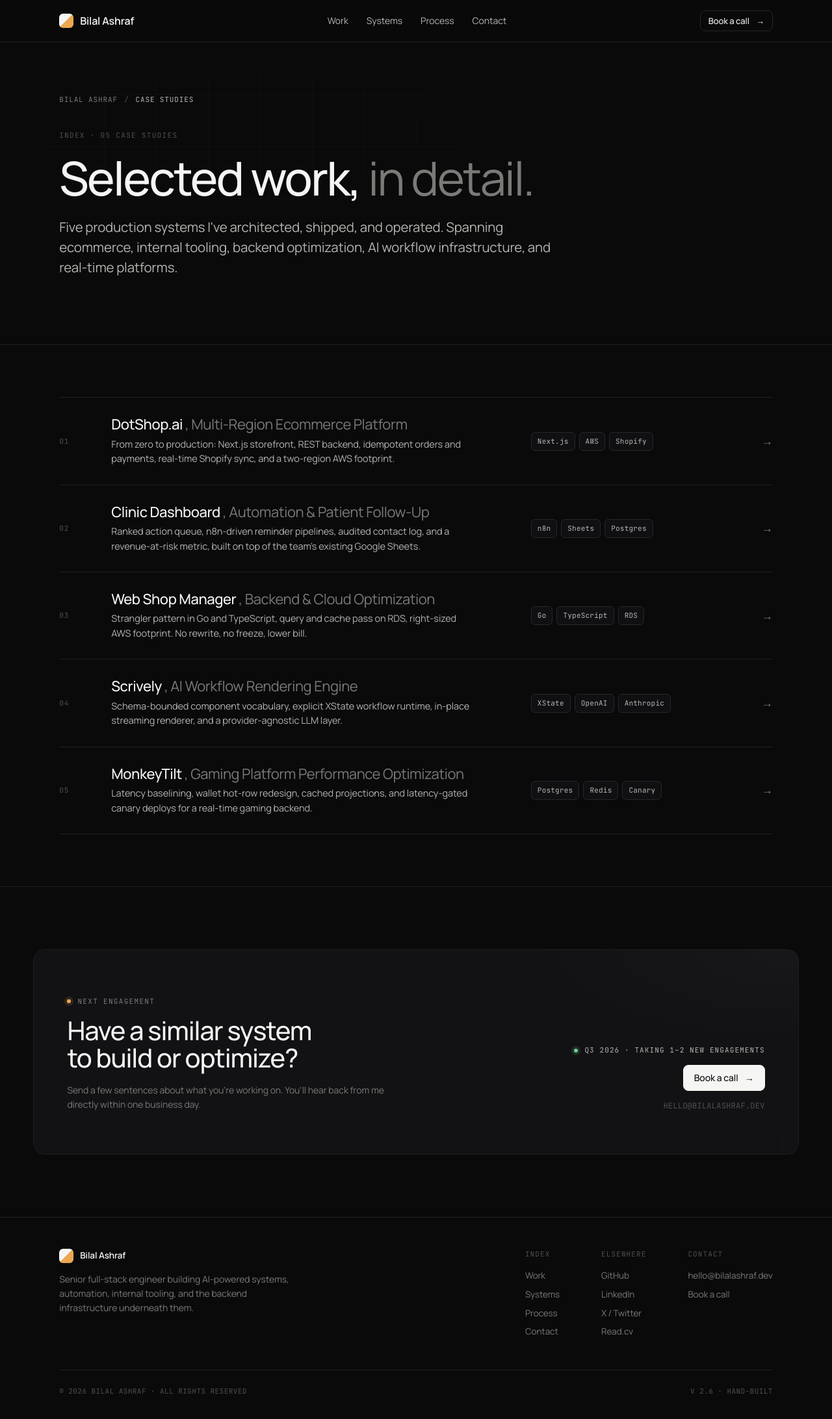
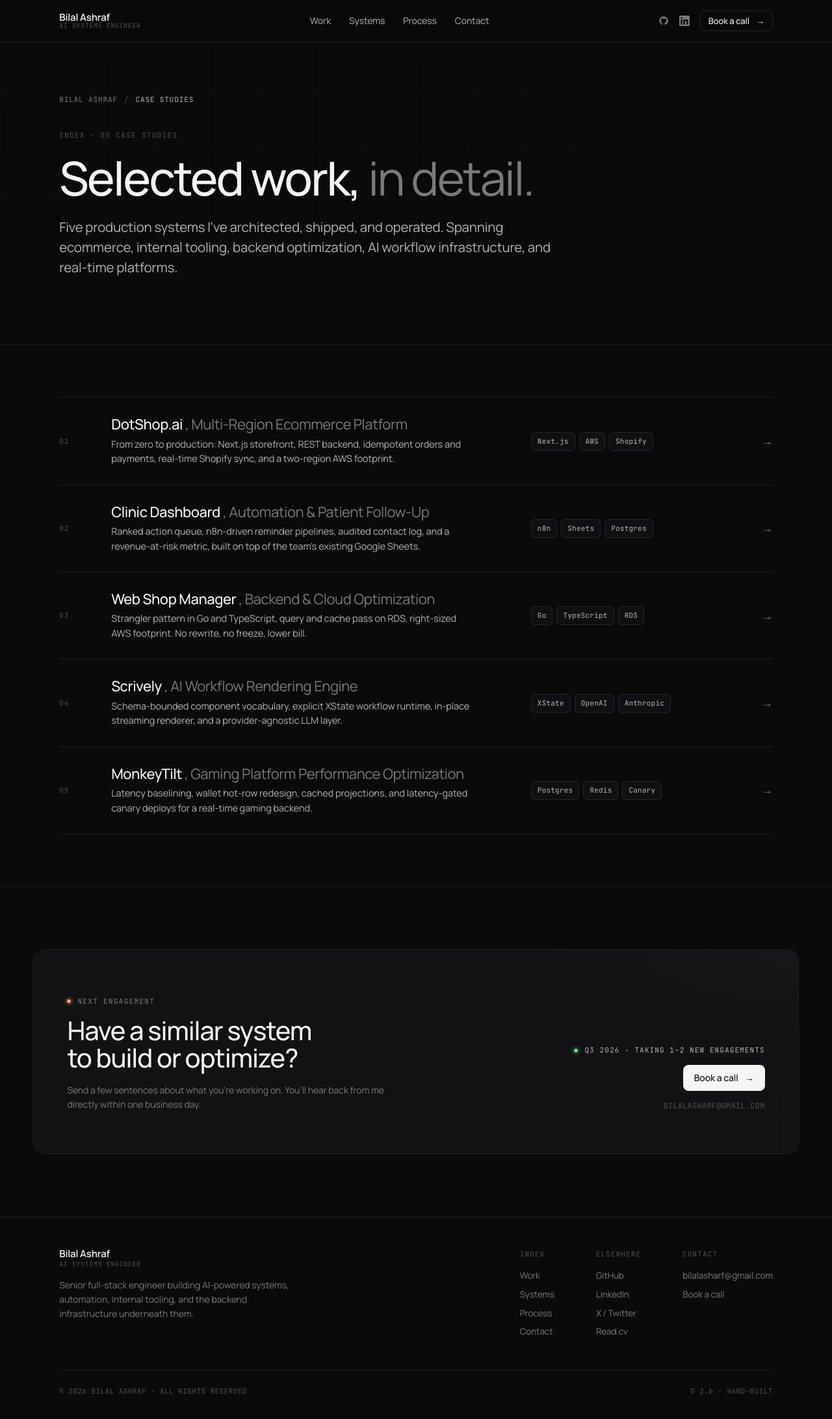
Before and after one commit to billalaashraf/bilal-portfolio, a Next.js app: page /case-studies in a window 1280 px wide. Shown: the top 2184 px of the page at 65% size. Built offline with nearby package versions, Linux system fonts and the light colour scheme.

Commit message:
Rebrand nav/footer, update contact details, add social links

```diff
--- a/app/_components/CTA.tsx
+++ b/app/_components/CTA.tsx
@@ -65,7 +65,7 @@
           </span>
           <a href="https://calendly.com/billalaashraf/1-1-with-bilal" target="_blank" rel="noopener noreferrer" className="btn primary">Book a call <span className="arr">→</span></a>
           <span style={{ fontFamily: "var(--mono)", fontSize: 12, letterSpacing: "0.02em", textTransform: "uppercase", color: "var(--fg-4)" }}>
-            hello@bilalashraf.dev
+            bilalasharf@gmail.com
           </span>
         </div>
       </div>
--- a/app/_components/Footer.tsx
+++ b/app/_components/Footer.tsx
@@ -1,5 +1,5 @@
 interface FooterProps {
-  /** Prepended to anchor hrefs — pass "/" when rendering on a sub-page */
+  /** Prepended to anchor hrefs. Pass "/" when rendering on a sub-page. */
   prefix?: string;
 }
 
@@ -8,19 +8,21 @@
     <footer style={{ borderTop: "1px solid var(--line)", padding: "48px 0 56px", color: "var(--fg-3)", fontSize: 13.5 }}>
       <div className="wrap">
         <div style={{ display: "flex", justifyContent: "space-between", alignItems: "flex-start", gap: 32, flexWrap: "wrap" }}>
+
+          {/* Brand — text only, no mark */}
           <div>
-            <a href={prefix || "/"} style={{ display: "flex", alignItems: "center", gap: 10, fontWeight: 600, letterSpacing: "-0.01em", color: "var(--fg)" }}>
-              <span
-                aria-hidden="true"
-                style={{
-                  width: 22, height: 22, borderRadius: 6,
-                  background: "linear-gradient(135deg, var(--fg) 0 50%, transparent 50% 100%), var(--accent)",
-                  display: "block", flexShrink: 0,
-                }}
-              />
-              Bilal Ashraf
+            <a
+              href={prefix || "/"}
+              style={{ display: "flex", flexDirection: "column", gap: 4, textDecoration: "none" }}
+            >
+              <span style={{ fontWeight: 600, fontSize: 15, letterSpacing: "-0.01em", color: "var(--fg)", lineHeight: 1 }}>
+                Bilal Ashraf
+              </span>
+              <span style={{ fontFamily: "var(--mono)", fontSize: 10, letterSpacing: "0.06em", color: "var(--fg-4)", textTransform: "uppercase", lineHeight: 1 }}>
+                AI Systems Engineer
+              </span>
             </a>
-            <p className="subnote" style={{ marginTop: 14, maxWidth: 360 }}>
+            <p className="subnote" style={{ marginTop: 16, maxWidth: 360 }}>
               Senior full-stack engineer building AI-powered systems, automation, internal tooling, and the backend infrastructure underneath them.
             </p>
           </div>
@@ -33,13 +35,13 @@
               { label: "Contact", href: `${prefix}#contact` },
             ]} />
             <FooterCol title="Elsewhere" links={[
-              { label: "GitHub",     href: "#" },
-              { label: "LinkedIn",   href: "#" },
-              { label: "X / Twitter",href: "#" },
-              { label: "Read.cv",    href: "#" },
+              { label: "GitHub",   href: "https://github.com/billalaashraf",          external: true },
+              { label: "LinkedIn", href: "https://www.linkedin.com/in/bashraf",       external: true },
+              { label: "X / Twitter", href: "#" },
+              { label: "Read.cv",  href: "#" },
             ]} />
             <FooterCol title="Contact" links={[
-              { label: "hello@bilalashraf.dev", href: "mailto:hello@bilalashraf.dev" },
+              { label: "bilalasharf@gmail.com", href: "mailto:bilalasharf@gmail.com" },
               { label: "Book a call", href: "https://calendly.com/billalaashraf/1-1-with-bilal", external: true },
             ]} />
           </div>
--- a/app/_components/Nav.tsx
+++ b/app/_components/Nav.tsx
@@ -1,6 +1,22 @@
 interface NavProps {
-  /** Prepended to anchor hrefs — pass "/" when rendering on a sub-page */
+  /** Prepended to anchor hrefs. Pass "/" when rendering on a sub-page. */
   prefix?: string;
+}
+
+function GithubIcon() {
+  return (
+    <svg width="16" height="16" viewBox="0 0 24 24" fill="currentColor" aria-hidden="true">
+      <path d="M12 2C6.477 2 2 6.484 2 12.017c0 4.425 2.865 8.18 6.839 9.504.5.092.682-.217.682-.483 0-.237-.008-.868-.013-1.703-2.782.605-3.369-1.343-3.369-1.343-.454-1.158-1.11-1.466-1.11-1.466-.908-.62.069-.608.069-.608 1.003.07 1.531 1.032 1.531 1.032.892 1.53 2.341 1.088 2.91.832.092-.647.35-1.088.636-1.338-2.22-.253-4.555-1.113-4.555-4.951 0-1.093.39-1.988 1.029-2.688-.103-.253-.446-1.272.098-2.65 0 0 .84-.27 2.75 1.026A9.564 9.564 0 0112 6.844c.85.004 1.705.115 2.504.337 1.909-1.296 2.747-1.027 2.747-1.027.546 1.379.202 2.398.1 2.651.64.7 1.028 1.595 1.028 2.688 0 3.848-2.339 4.695-4.566 4.943.359.309.678.92.678 1.855 0 1.338-.012 2.419-.012 2.747 0 .268.18.58.688.482A10.019 10.019 0 0022 12.017C22 6.484 17.522 2 12 2z" />
+    </svg>
+  );
+}
+
+function LinkedInIcon() {
+  return (
+    <svg width="16" height="16" viewBox="0 0 24 24" fill="currentColor" aria-hidden="true">
+      <path d="M20.447 20.452h-3.554v-5.569c0-1.328-.027-3.037-1.852-3.037-1.853 0-2.136 1.445-2.136 2.939v5.667H9.351V9h3.414v1.561h.046c.477-.9 1.637-1.85 3.37-1.85 3.601 0 4.267 2.37 4.267 5.455v6.286zM5.337 7.433a2.062 2.062 0 01-2.063-2.065 2.064 2.064 0 112.063 2.065zm1.782 13.019H3.555V9h3.564v11.452zM22.225 0H1.771C.792 0 0 .774 0 1.729v20.542C0 23.227.792 24 1.771 24h20.451C23.2 24 24 23.227 24 22.271V1.729C24 .774 23.2 0 22.222 0h.003z" />
+    </svg>
+  );
 }
 
 export default function Nav({ prefix = "" }: NavProps) {
@@ -17,36 +33,63 @@
       }}
     >
       <div className="wrap" style={{ display: "flex", alignItems: "center", justifyContent: "space-between", height: 64 }}>
+
+        {/* Brand — text only, no mark */}
         <a href={prefix || "/"} className="nav-brand">
-          <span
-            aria-hidden="true"
-            style={{
-              width: 22, height: 22, borderRadius: 6,
-              background: "linear-gradient(135deg, var(--fg) 0 50%, transparent 50% 100%), var(--accent)",
-              display: "block", flexShrink: 0,
-            }}
-          />
-          <span>Bilal Ashraf</span>
+          <span className="nav-brand-name">Bilal Ashraf</span>
+          <span className="nav-brand-sub">AI Systems Engineer</span>
         </a>
 
+        {/* Center links */}
         <div className="nav-links-desktop">
-          <a href={`${prefix}#work`} className="nav-link">Work</a>
+          <a href={`${prefix}#work`}    className="nav-link">Work</a>
           <a href={`${prefix}#systems`} className="nav-link">Systems</a>
           <a href={`${prefix}#process`} className="nav-link">Process</a>
           <a href={`${prefix}#contact`} className="nav-link">Contact</a>
         </div>
 
-        <a href="https://calendly.com/billalaashraf/1-1-with-bilal" target="_blank" rel="noopener noreferrer" className="btn sm">
-          Book a call <span className="arr">→</span>
-        </a>
+        {/* Right: social icons + CTA */}
+        <div style={{ display: "flex", alignItems: "center", gap: 16 }}>
+          <a
+            href="https://github.com/billalaashraf"
+            target="_blank"
+            rel="noopener noreferrer"
+            aria-label="GitHub"
+            className="nav-icon-link"
+          >
+            <GithubIcon />
+          </a>
+          <a
+            href="https://www.linkedin.com/in/bashraf"
+            target="_blank"
+            rel="noopener noreferrer"
+            aria-label="LinkedIn"
+            className="nav-icon-link"
+          >
+            <LinkedInIcon />
+          </a>
+          <a
+            href="https://calendly.com/billalaashraf/1-1-with-bilal"
+            target="_blank"
+            rel="noopener noreferrer"
+            className="btn sm"
+          >
+            Book a call <span className="arr">→</span>
+          </a>
+        </div>
       </div>
 
       <style>{`
-        .nav-brand { display:flex; align-items:center; gap:10px; font-weight:600; letter-spacing:-0.01em; }
+        .nav-brand { display:flex; flex-direction:column; gap:1px; line-height:1; text-decoration:none; }
+        .nav-brand-name { font-weight:600; font-size:15px; letter-spacing:-0.01em; color:var(--fg); }
+        .nav-brand-sub { font-family:var(--mono); font-size:10px; letter-spacing:0.06em; text-transform:uppercase; color:var(--fg-4); }
         .nav-links-desktop { display:flex; gap:28px; color:var(--fg-2); font-size:14px; }
         .nav-link { transition:color .15s ease; }
         .nav-link:hover { color:var(--fg); }
-        @media (max-width: 780px) { .nav-links-desktop { display: none !important; } }
+        .nav-icon-link { color:var(--fg-3); display:flex; align-items:center; transition:color .15s ease; }
+        .nav-icon-link:hover { color:var(--fg); }
+        @media (max-width: 780px) { .nav-links-desktop { display:none !important; } }
+        @media (max-width: 480px) { .nav-icon-link { display:none; } }
       `}</style>
     </nav>
   );
--- a/app/case-studies/page.tsx
+++ b/app/case-studies/page.tsx
@@ -1,7 +1,7 @@
 import type { Metadata } from "next";
 
 export const metadata: Metadata = {
-  title: "Case studies — Bilal Ashraf",
+  title: "Case studies · Bilal Ashraf",
   description:
     "Five production systems I've architected, shipped, and operated. Spanning ecommerce, internal tooling, backend optimization, AI workflow infrastructure, and real-time platforms.",
 };
@@ -143,7 +143,7 @@
                 textTransform: "uppercase", color: "var(--fg-4)",
               }}
             >
-              hello@bilalashraf.dev
+              bilalasharf@gmail.com
             </span>
           </div>
         </div>
--- a/app/layout.tsx
+++ b/app/layout.tsx
@@ -17,7 +17,7 @@
 });
 
 export const metadata: Metadata = {
-  title: "Bilal Ashraf — Senior engineer · AI systems & infrastructure",
+  title: "Bilal Ashraf · AI Systems Engineer",
   description:
     "Senior full-stack engineer building AI-powered systems, automation, internal tooling, and the backend infrastructure underneath them.",
 };
```
